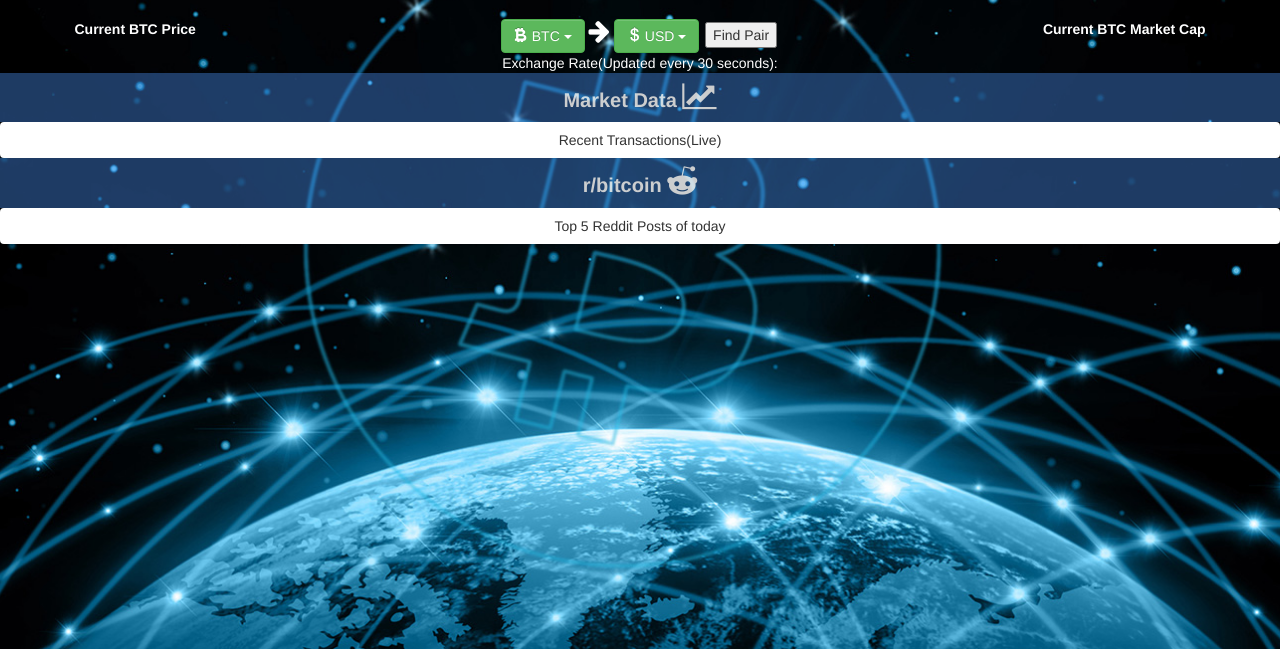
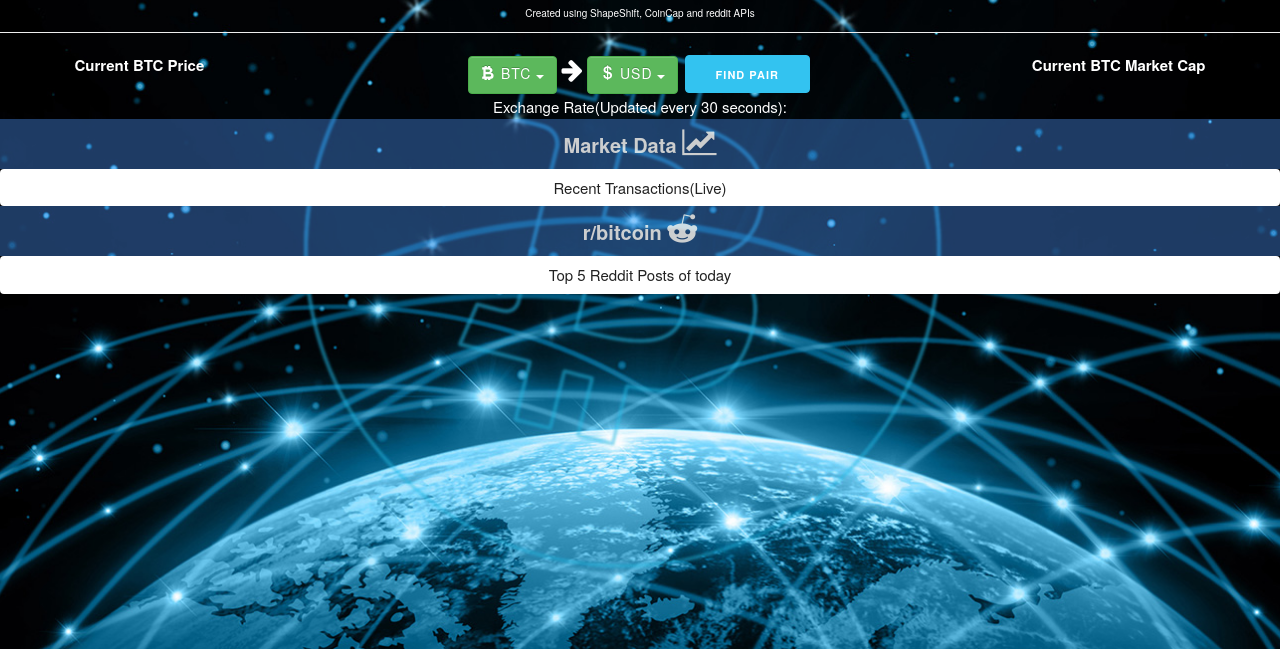
Before and after one commit to hrfischberg/ShapeShifts, a website: page public/index.html in a window 1280 px wide. Shown: the part 151-800 px from the top of the page. Drawn offline with nearby package versions, Linux system fonts and the light colour scheme; no server answers.

Commit message:
random changes

```diff
--- a/public/index.html
+++ b/public/index.html
@@ -19,6 +19,7 @@
     <script src="main.js"></script>
     <link rel="stylesheet" href="https://maxcdn.bootstrapcdn.com/bootstrap/3.3.6/css/bootstrap.min.css" integrity="sha384-1q8mTJOASx8j1Au+a5WDVnPi2lkFfwwEAa8hDDdjZlpLegxhjVME1fgjWPGmkzs7" crossorigin="anonymous">
     <link rel="stylesheet" href="style.css">
+    <link rel="stylesheet" href="https://cdnjs.cloudflare.com/ajax/libs/skeleton/2.0.4/skeleton.min.css">
 </head>
 
 <body>
@@ -108,7 +109,7 @@
                 <option value="ppc">PPC</option>
                 <option value="nvc">NVC</option>
             </select>
-            <button id="priceFinder">Find Pair</button>
+            <button class="button-primary" id="priceFinder">Find Pair</button>
             <div id="exchangeNote">Exchange Rate(Updated every 30 seconds):
                 <br>
                 <span id="exchangeRate"></span>
```
